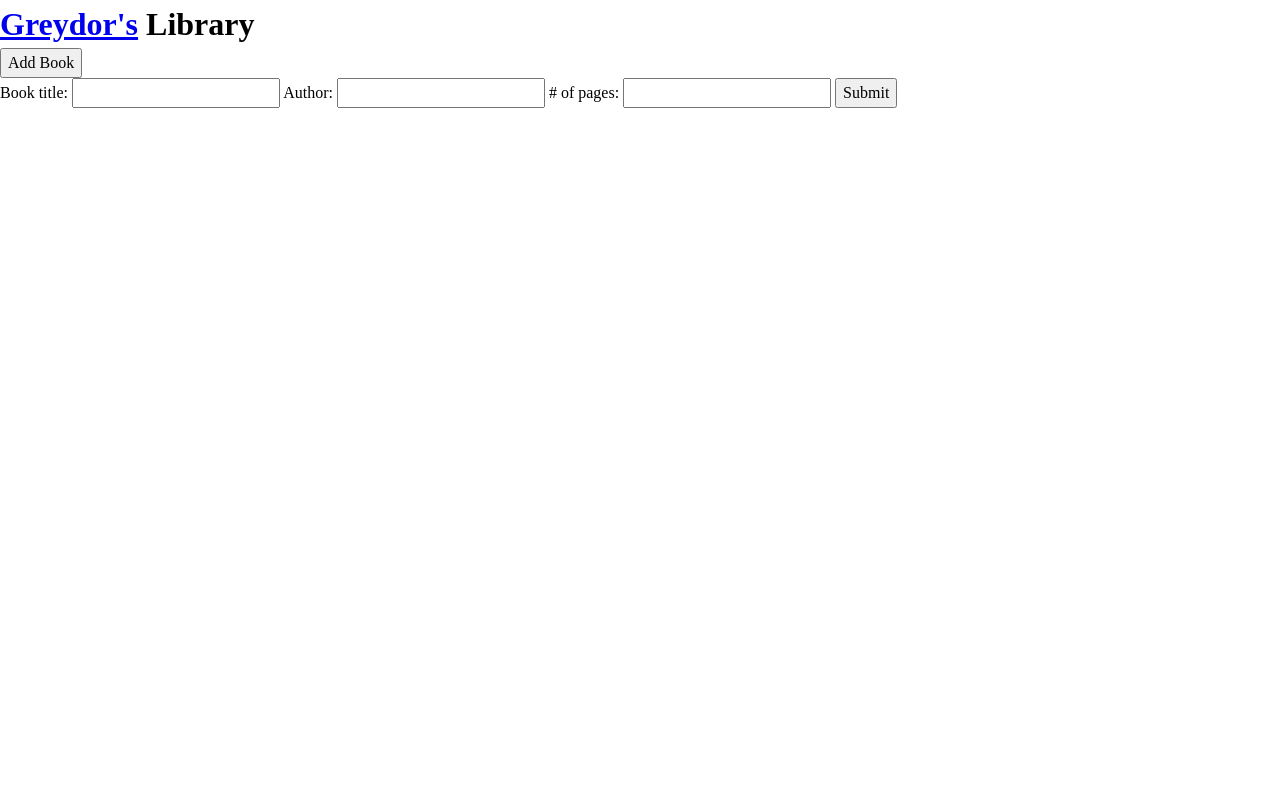
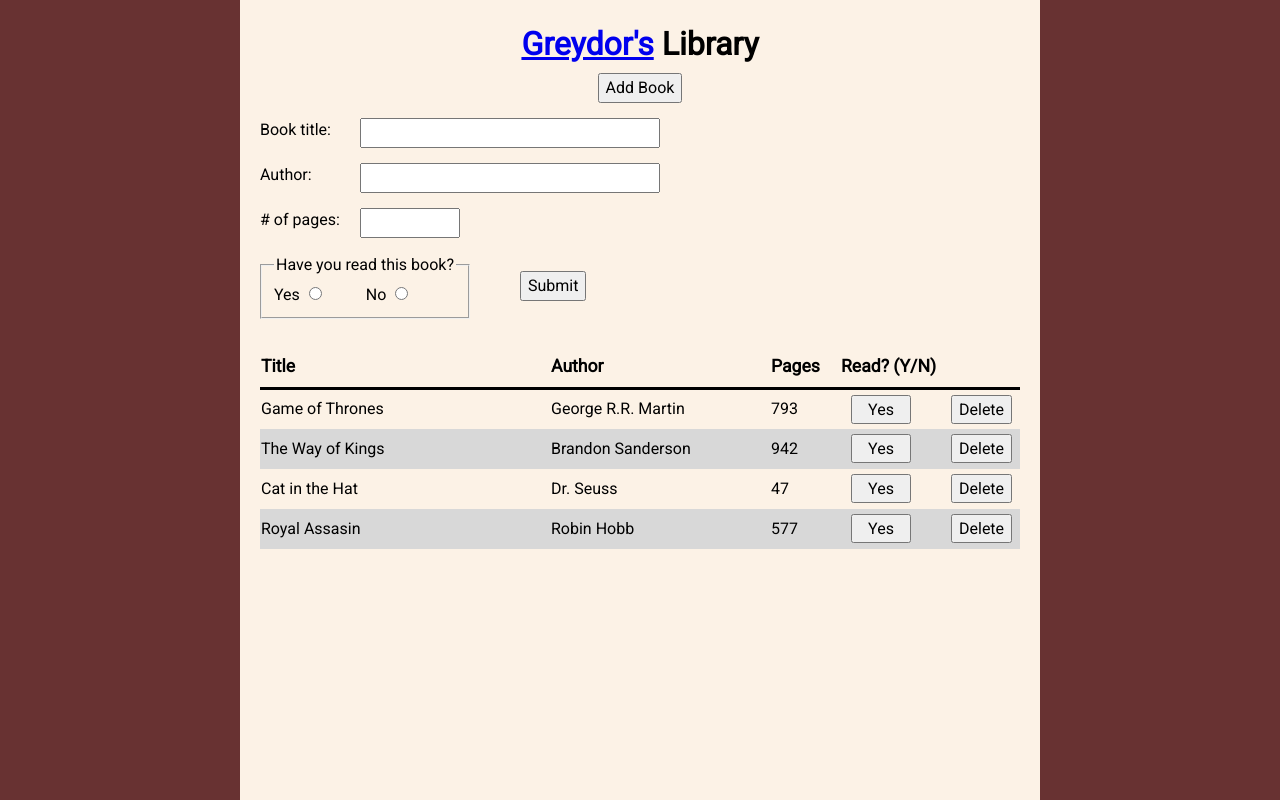
Before and after one commit to greydor/TOP-Book-Library, a website: page index.html in a window 1280 px wide. Both pictures are taken after a click on the button "Add Book". Drawn offline with Linux system fonts and the light colour scheme.

Commit message:
Finished version 1.0

```diff
--- a/css/style.css
+++ b/css/style.css
@@ -1,7 +1,129 @@
+@import url('https://fonts.googleapis.com/css2?family=Pacifico&family=Roboto&display=swap');
+
+html {
+    font-family: 'Roboto', sans-serif;
+}
+
+.library {
+    background-color: rgb(252, 242, 230);
+    width: 800px;
+    padding: 20px;
+}
+
+form {
+    display: none;
+    margin-bottom: 30px;
+}
+
 .visible {
     display: block;
 }
 
-form {
-    display: none;
+body {
+    display: flex;
+    justify-content: center;
+    background-color: rgb(104, 50, 50);
 }
+
+h1 {
+    text-align: center;
+    margin-bottom: 5px;
+}
+
+.button-container {
+    display: flex;
+    justify-content: center;
+    margin-bottom: 15px;
+}
+
+table button {
+    margin: 0 10px;
+}
+
+label {
+    margin-right: 20px;
+}
+
+.input-text {
+    width: 300px;
+}
+
+.input-container-top {
+    display: grid;
+    grid-template-columns: auto 1fr;
+    row-gap: 15px;
+    margin-bottom: 15px;
+}
+
+.input-pages {
+    width: 100px;
+}
+
+.input-fieldset-container {
+    display: flex;
+}
+
+.input-read-no {
+    margin-left: 40px;
+    margin-right: 5px;
+}
+
+.input-read-yes {
+    margin-right: 5px;
+}
+
+.input-container-bottom {
+    display: flex;
+}
+
+.input-container-submit {
+    display: flex;
+    align-items: center;
+    margin-left: 50px;
+}
+
+.btn-read {
+    width: 60px;
+}
+
+table {
+    border-collapse: collapse;
+    width: 100%;
+    table-layout: fixed;
+}
+
+th {
+    border-bottom: 3px solid black;
+    text-align: left;
+    padding-bottom: 5px;
+    text-overflow: wrap;
+    font-size: 1.1rem;
+}
+
+tr {
+    height: 2.5rem;
+}
+
+tr button {
+    height: 1.8rem;
+}
+
+.table-body tr:nth-child(even) {
+    background-color: rgb(216, 216, 216);
+}
+
+.table-column-pages {
+    width: 70px;
+}
+
+.table-column-title {
+    width: 290px;
+}
+
+.table-column-author {
+    width: 220px;
+}
+
+.table-column-read {
+    width: 100px;
+}
--- a/index.html
+++ b/index.html
@@ -10,19 +10,50 @@
     <title>Library</title>
   </head>
   <body>
-    <h1><a href="https://github.com/greydor">Greydor's</a> Library</h1>
-    <button type="button" id="add-book">Add Book</button>
-    <form action="/">
-      <label for="title">Book title:</label>
-      <input type="text" name="title" id="title">
+    <div class="library">
+      <h1><a href="https://github.com/greydor">Greydor's</a> Library</h1>
+      <div class="button-container">
+        <button type="button" id="add-book">Add Book</button>
+      </div>
+      <form action="/">
+        <div class="input-container-top">
+          <label for="title">Book title:</label>
+          <input type="text" name="title" id="title" class="input-text" />
+          <label for="author">Author:</label>
+          <input type="text" name="author" id="author" class="input-text" />
+          <label for="pages"># of pages:</label>
+          <input type="number" name="pages" id="pages" class="input-pages" />
+        </div>
 
-      <label for="author">Author:</label>
-      <input type="text" name="author" id="author">
-
-      <label for="pages"># of pages:</label>
-      <input type="number" name="pages" id="pages">
-
-      <button type="submit" id="submit-book">Submit</button>
-    </form>
+        <div class="input-container-bottom">
+          <div class="input-fieldset-container">
+            <fieldset>
+              <legend>Have you read this book?</legend>
+              <label for="read-yes" class="input-read-yes">Yes</label>
+              <input type="radio" id="read-yes" name="has-read" value="true" />
+              <label for="read-no" class="input-read-no">No</label>
+              <input type="radio" id="read-no" name="has-read" value="false" />
+            </fieldset>
+          </div>
+          <div class="input-container-submit">
+            <button type="submit" id="submit-book" class="input-btn-submit">
+              Submit
+            </button>
+          </div>
+        </div>
+      </form>
+      <table>
+        <thead>
+          <tr>
+            <th class="table-column-title">Title</th>
+            <th class="table-column-author">Author</th>
+            <th class="table-column-pages">Pages</th>
+            <th class="table-column-read">Read? (Y/N)</th>
+            <th></th>
+          </tr>
+        </thead>
+        <tbody class="table-body"></tbody>
+      </table>
+    </div>
   </body>
 </html>
--- a/js/script.js
+++ b/js/script.js
@@ -1,4 +1,4 @@
-let myLibrary = [];
+const myLibrary = [];
 
 function Book(title, author, pages, hasRead) {
   this.title = title;
@@ -17,8 +17,10 @@ Book.prototype.info = function bookInfo() {
   return `${this.title} by ${this.author}, ${this.pages} pages, ${readStatement}`;
 };
 
-myLibrary.push(new Book("Game of Thrones", "George R.R. Martin", 800, true));
-console.log(myLibrary[0].info());
+myLibrary.push(new Book("Game of Thrones", "George R.R. Martin", 793, true));
+myLibrary.push(new Book("The Way of Kings", "Brandon Sanderson", 942, true));
+myLibrary.push(new Book("Cat in the Hat", "Dr. Seuss", 47, true));
+myLibrary.push(new Book("Royal Assasin", "Robin Hobb", 577, true));
 
 const form = document.querySelector("form");
 const addBook = document.querySelector("#add-book");
@@ -27,15 +29,82 @@ addBook.addEventListener("click", () => {
 });
 
 form.addEventListener("submit", (e) => {
-  form.classList.remove("visible");
+  const title = form.title.value;
   const author = form.author.value;
-  const title = form.title.value;
   const pages = form.pages.value;
-  const bookInfo = {author, title, pages};
+  let hasRead = false;
+  if (form["has-read"].value === "true") {
+    hasRead = true;
+  }
+
+  const bookInfo = { author, title, pages, hasRead };
   addBookToLibrary(bookInfo);
   e.preventDefault();
+  form.reset();
+  form.classList.remove("visible");
 });
 
 function addBookToLibrary(bookInfo) {
+  const book = new Book();
+  book.title = bookInfo.title;
+  book.author = bookInfo.author;
+  book.pages = bookInfo.pages;
+  book.hasRead = bookInfo.hasRead;
+  myLibrary.push(book);
+  createTable(myLibrary);
+}
 
+const tableBody = document.querySelector(".table-body");
+createTable(myLibrary);
+
+function addBookToTable(book, index) {
+  const row = tableBody.insertRow(-1);
+  row.setAttribute("data", index);
+
+  const cellTitle = row.insertCell(0);
+  cellTitle.textContent = book.title;
+
+  const cellAuthor = row.insertCell(1);
+  cellAuthor.textContent = book.author;
+
+  const cellPages = row.insertCell(2);
+  cellPages.textContent = book.pages;
+
+  const cellHasRead = row.insertCell(3);
+
+  const btnRead = document.createElement("button");
+  btnRead.setAttribute("type", "button");
+  btnRead.id = "btn-read";
+  btnRead.classList.add("btn-read");
+  if (book.hasRead === true) {
+    btnRead.textContent = "Yes";
+  } else {
+    btnRead.textContent = "No";
+  }
+  btnRead.addEventListener("click", () => {
+    myLibrary[index].hasRead = !book.hasRead;
+    createTable(myLibrary);
+  });
+  cellHasRead.appendChild(btnRead);
+
+  const cellButton = row.insertCell(4);
+  const btnDelete = document.createElement("button");
+  btnDelete.setAttribute("type", "button");
+  btnDelete.id = "btn-delete";
+  btnRead.classList.add("btn-delete");
+  btnDelete.textContent = "Delete";
+  btnDelete.addEventListener("click", () => {
+    myLibrary.splice(index, 1);
+    createTable(myLibrary);
+  });
+  cellButton.appendChild(btnDelete);
 }
+
+function createTable(library) {
+  while (tableBody.firstChild) {
+    tableBody.removeChild(tableBody.firstChild);
+  }
+  library.forEach((book, index) => {
+    addBookToTable(book, index);
+  });
+}
```
